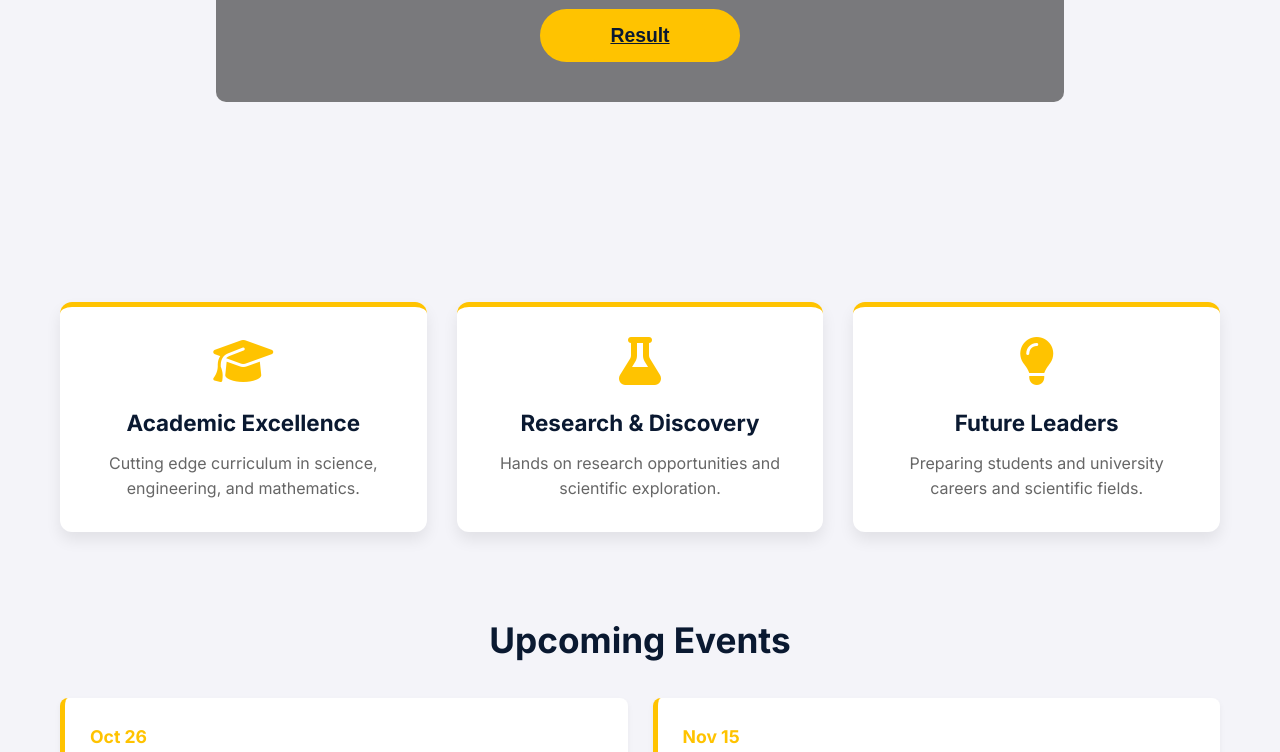
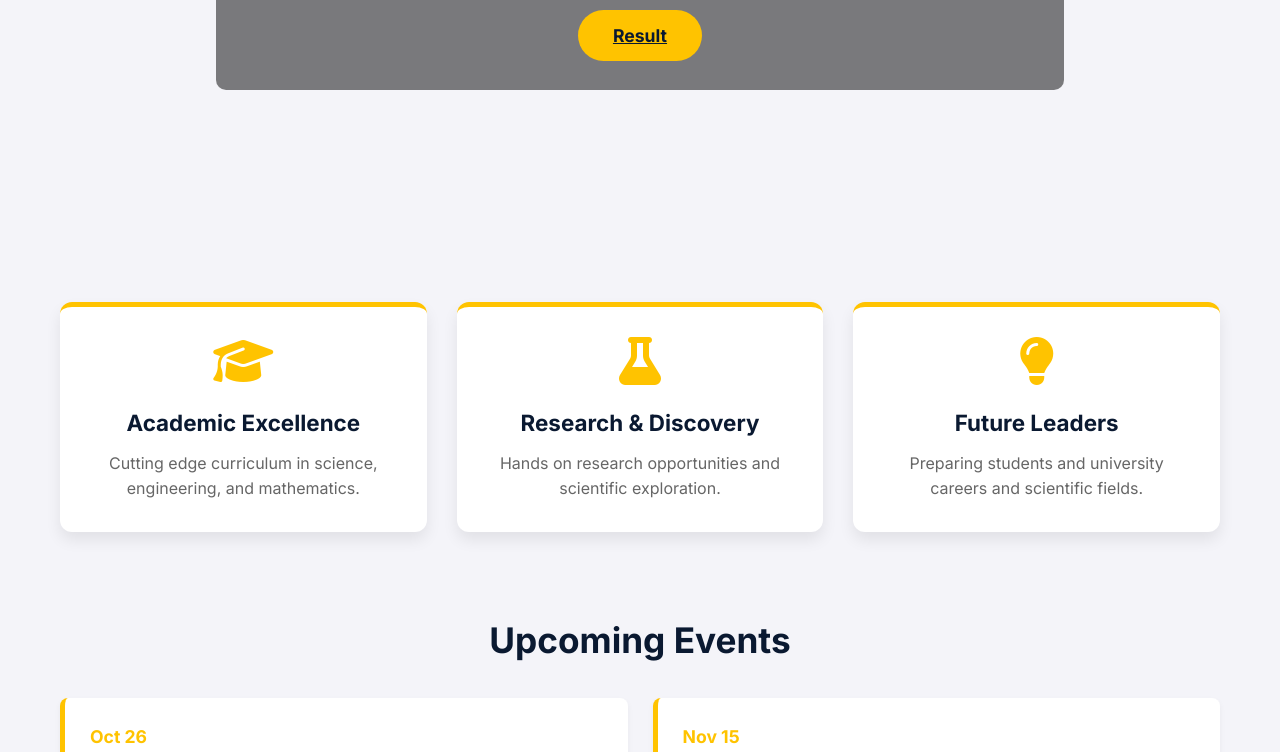
Before and after one commit to hafizammarhassan/oasis-academy, a website built with Vite: page index.html in a window 1280 px wide. Shown: the part 348-1100 px from the top of the page. Built offline with nearby package versions, Linux system fonts and the light colour scheme; files whose address does not match are found by name.

Commit message:
Add files via upload

```diff
--- a/index.html
+++ b/index.html
@@ -31,7 +31,7 @@
     <section class="hero-section">
         <div class="hero-overlay container">
             <h1 class="headline-text">We Believe in learning</h1>
-            <button class="cta-button"><a href="result.html" class="cta-button">Result</a>
+            <a href="result.html" class="cta-button">Result</a>
         </div>
     </section>
 
```
